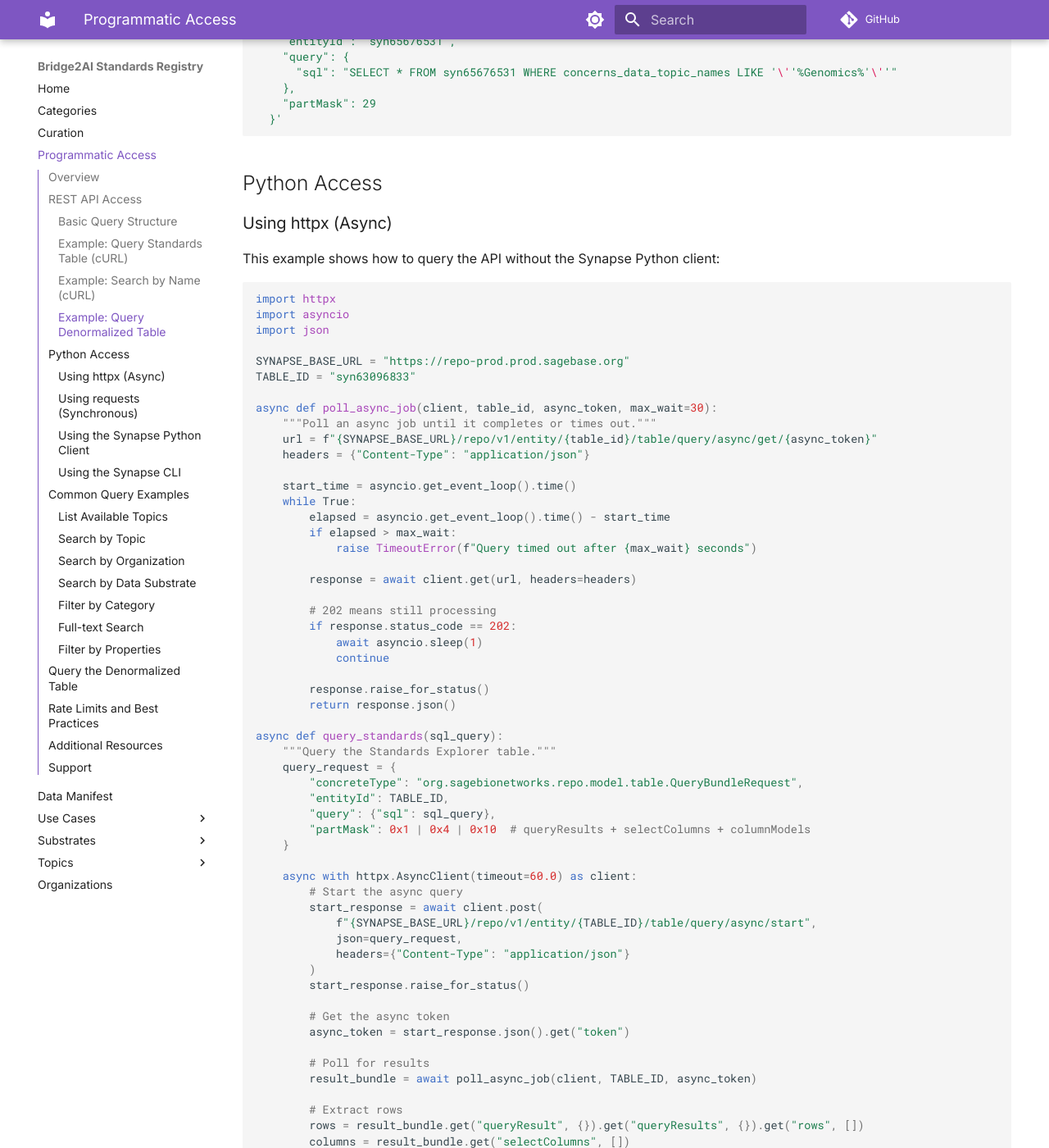
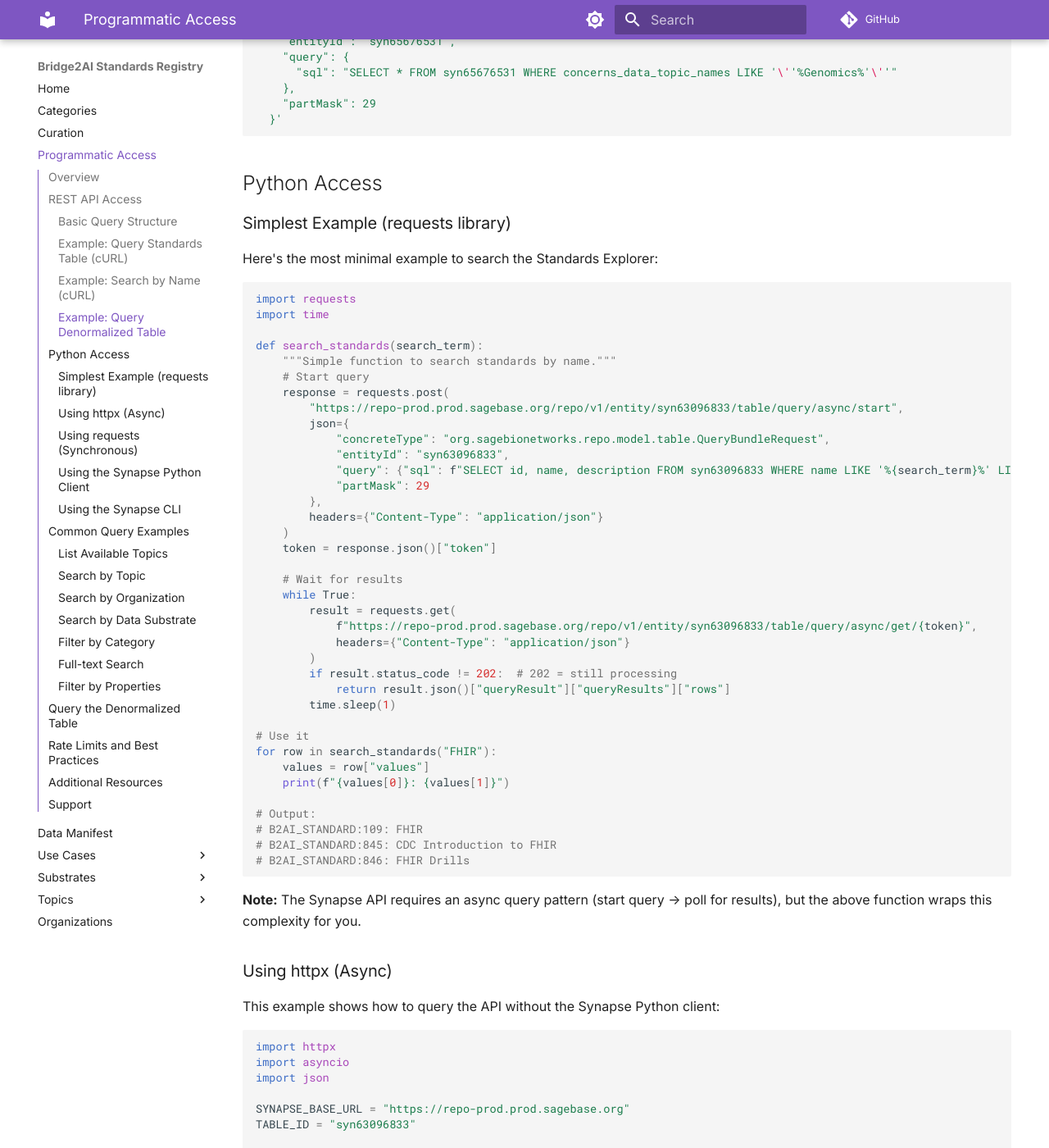
Before and after one commit to bridge2ai/b2ai-standards-registry, an MkDocs documentation site: the page built from docs/programmatic-access.md, in a window 1280 px wide and 1400 px high, scrolled down 1809 px. Shown: the whole window at 82% size. Built offline with MkDocs 1.6.1 and Material for MkDocs 9.7.7, drawn with Linux system fonts in a browser that asks for light colours; comment, search, counter and statistics services are not loaded.

Commit message:
A bit more detail

````diff
--- a/docs/programmatic-access.md
+++ b/docs/programmatic-access.md
@@ -83,6 +83,52 @@
 ```
 
 ## Python Access
+
+### Simplest Example (requests library)
+
+Here's the most minimal example to search the Standards Explorer:
+
+```python
+import requests
+import time
+
+def search_standards(search_term):
+    """Simple function to search standards by name."""
+    # Start query
+    response = requests.post(
+        "https://repo-prod.prod.sagebase.org/repo/v1/entity/syn63096833/table/query/async/start",
+        json={
+            "concreteType": "org.sagebionetworks.repo.model.table.QueryBundleRequest",
+            "entityId": "syn63096833",
+            "query": {"sql": f"SELECT id, name, description FROM syn63096833 WHERE name LIKE '%{search_term}%' LIMIT 10"},
+            "partMask": 29
+        },
+        headers={"Content-Type": "application/json"}
+    )
+    token = response.json()["token"]
+
+    # Wait for results
+    while True:
+        result = requests.get(
+            f"https://repo-prod.prod.sagebase.org/repo/v1/entity/syn63096833/table/query/async/get/{token}",
+            headers={"Content-Type": "application/json"}
+        )
+        if result.status_code != 202:  # 202 = still processing
+            return result.json()["queryResult"]["queryResults"]["rows"]
+        time.sleep(1)
+
+# Use it
+for row in search_standards("FHIR"):
+    values = row["values"]
+    print(f"{values[0]}: {values[1]}")
+
+# Output:
+# B2AI_STANDARD:109: FHIR
+# B2AI_STANDARD:845: CDC Introduction to FHIR
+# B2AI_STANDARD:846: FHIR Drills
+```
+
+**Note:** The Synapse API requires an async query pattern (start query → poll for results), but the above function wraps this complexity for you.
 
 ### Using httpx (Async)
 
````
